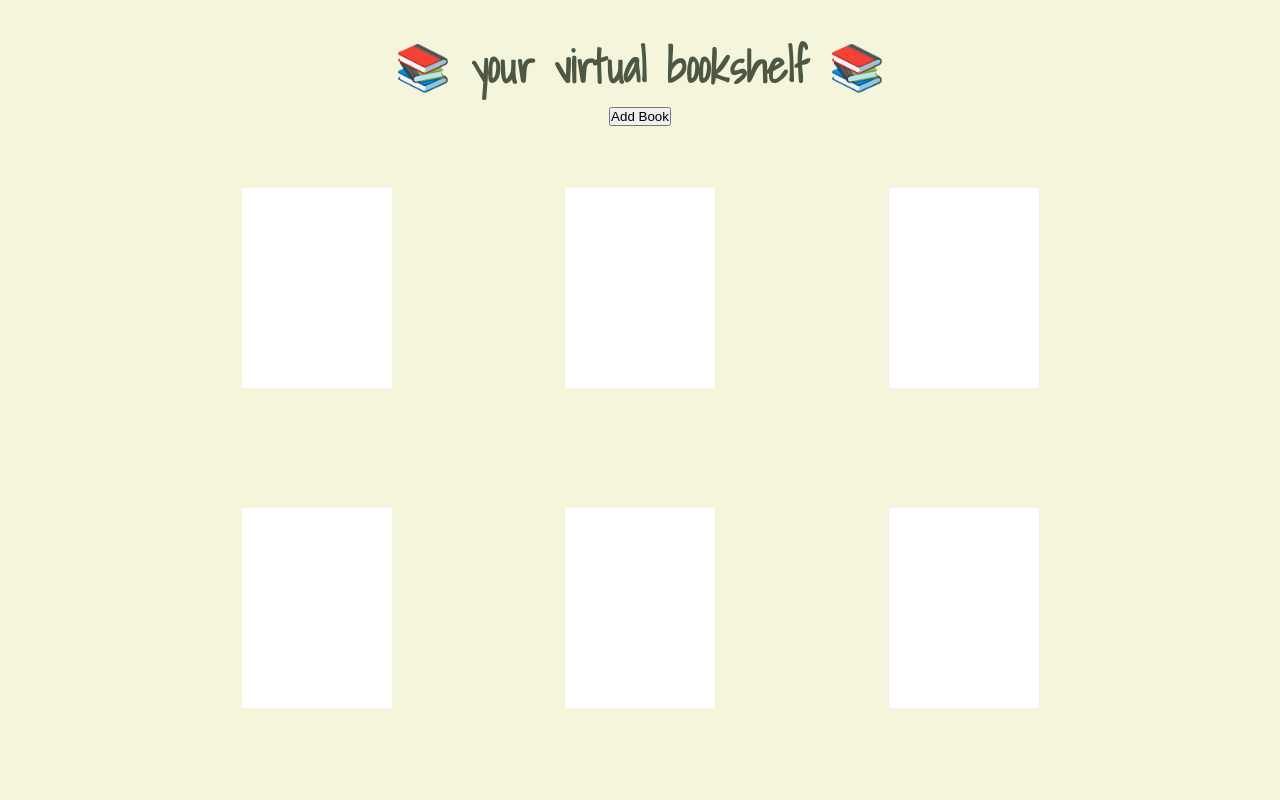
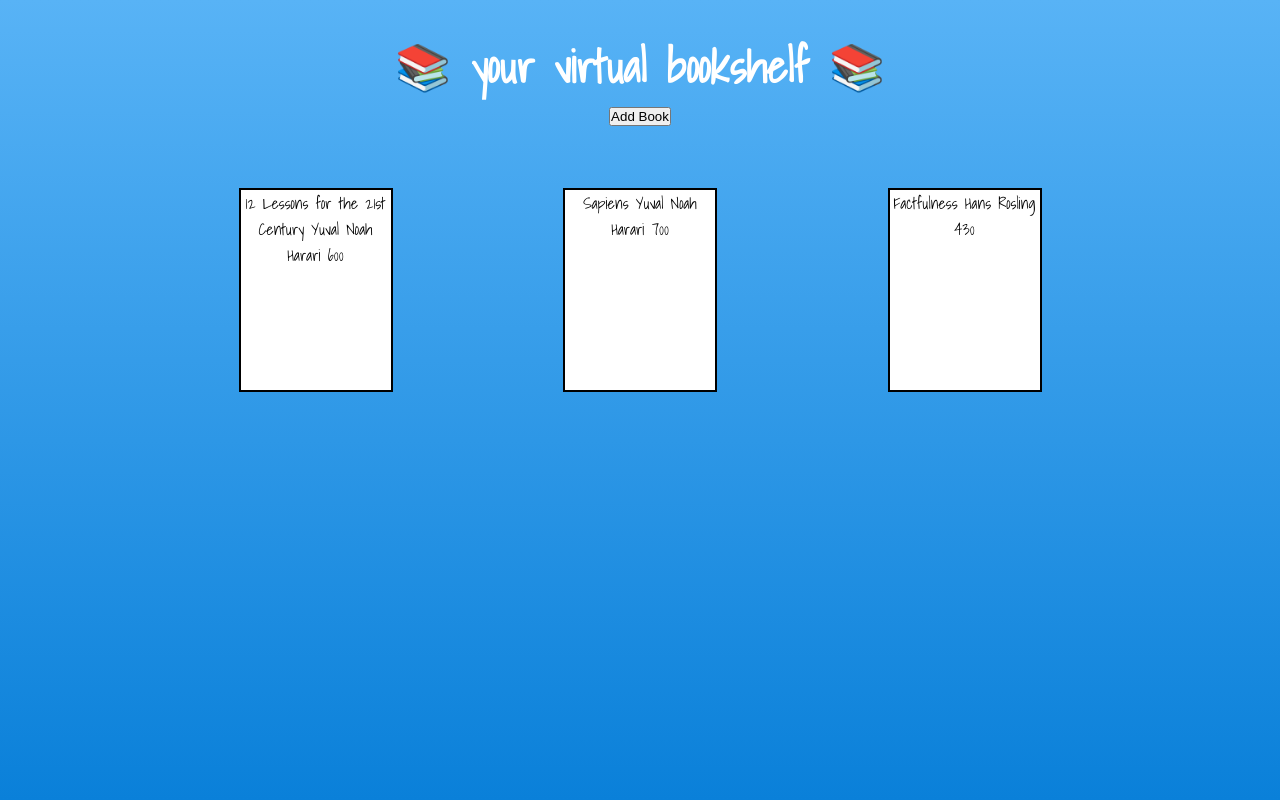
Before and after one commit to zineanteoh/your-virtual-bookshelf, a plain HTML site: page index.html in a window 1280 px wide. Shown: the top 800 px of the page. Drawn offline with Linux system fonts and the light colour scheme.

Commit message:
MVP design

```diff
--- a/index.html
+++ b/index.html
@@ -17,15 +17,21 @@
     <h1>📚 your virtual bookshelf 📚</h1>
     <input type="button" value="Add Book" />
     <div class="catalog">
-      <div class="book"></div>
-      <div class="book"></div>
-      <div class="book"></div>
-      <div class="book"></div>
-      <div class="book"></div>
-      <div class="book"></div>
-      <div class="book"></div>
-      <div class="book"></div>
-      <div class="book"></div>
+      <div class="book">
+        <span class="title">12 Lessons for the 21st Century</span>
+        <span class="author">Yuval Noah Harari</span>
+        <span class="pages">600</span>
+      </div>
+      <div class="book">
+        <span class="title">Sapiens</span>
+        <span class="author">Yuval Noah Harari</span>
+        <span class="pages">700</span>
+      </div>
+      <div class="book">
+        <span class="title">Factfulness</span>
+        <span class="author">Hans Rosling</span>
+        <span class="pages">430</span>
+      </div>
     </div>
     <script src="index.js"></script>
   </body>
--- a/style.css
+++ b/style.css
@@ -1,10 +1,22 @@
+:root {
+  --picton-light-blue: rgba(88, 179, 246, 255);
+  --picton-dark-blue: rgba(10, 128, 217, 255);
+}
+
 * {
   margin: 0;
   padding: 0;
 }
 
 body {
-  background-color: rgb(245, 245, 220);
+  background: -webkit-gradient(
+      linear,
+      left top,
+      left bottom,
+      from(var(--picton-light-blue)),
+      to(var(--picton-dark-blue))
+    )
+    fixed;
   font-family: "Shadows Into Light", cursive;
   text-align: center;
 }
@@ -12,7 +24,7 @@
 h1 {
   margin-top: 30px;
   font-size: 2.8rem;
-  color: rgb(76, 88, 67);
+  color: white;
 }
 
 .catalog {
@@ -23,8 +35,6 @@
   flex-wrap: wrap;
   width: 80%;
   margin: 0 auto;
-  /* background-color: pink; */
-  /* margin-top: 40px; */
 }
 
 .book {
@@ -32,4 +42,6 @@
   height: 200px;
   background-color: white;
   margin: 60px;
+  border: 2px solid black;
+  /* Futher book design */
 }
```
